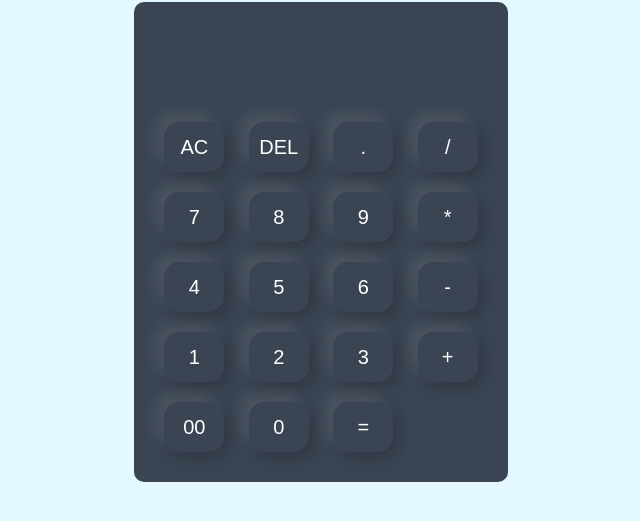
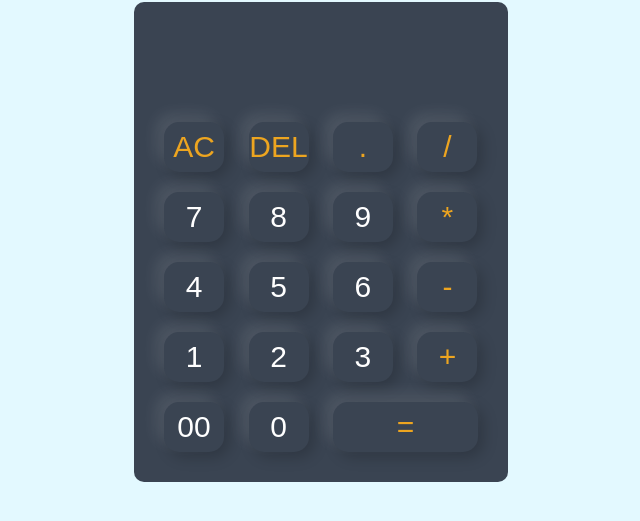
Before and after one commit to DIVYA-PAWAR-03/Calculator-web-app, a plain HTML site: page index.html in a window 1280 px wide. Shown: the part 157-678 px from the top of the page, without its empty margins (319-959 px from the left). Drawn offline with Linux system fonts and the light colour scheme.

Commit message:
minor changed

```diff
--- a/css/style.css
+++ b/css/style.css
@@ -2,6 +2,7 @@
      --primary-color:#3a4452;
      --background-color: #e3f9ff;
      --text-color: white;
+     --right-button: #eda520;
 }
 *,
 *::after,
@@ -45,7 +46,7 @@ font-size: 1.7rem;
     border-radius: 15px;
     box-shadow: -8px -8px 15px rgba(255,255,255, 0.1), 5px 5px 15px rgba(0, 0, 0, 0.2);
     background: transparent;
-    font-size: 20px;
+    font-size: 30px;
     color: var(--text-color);
     cursor: pointer;
     margin: 10px;
@@ -63,6 +64,9 @@ margin: 10px 0;
     box-shadow: none;
 }
 
-.form .operator{
-    color: orange;
+.calculator .form .operator{
+    color: var(--right-button);
 }
+.calculator .form .equal{
+    width: 145px;
+}
--- a/index.html
+++ b/index.html
@@ -16,33 +16,33 @@
                     <input type="text" name="display">
                 </div>
                 <div>
-                    <input type="button" value="AC" onclick="display.value =''" class="operator">
-                    <input type="button" value="DEL"onclick="display.value = display.value.toString().slice(0,-1) " class="operator">
+                    <input type="button" value="AC" class="operator" onclick="display.value =''" >
+                    <input type="button" value="DEL" class="operator" onclick="display.value = display.value.toString().slice(0,-1) " >
                     <input type="button" value="." onclick="display.value +='.'" class="operator">
-                    <input type="button" value="/" onclick="display.value +='/'" class="operator">
+                    <input type="button" value="/" class="operator" onclick="display.value +='/'" >
                 </div>
                 <div>
                     <input type="button" value="7" onclick="display.value +='7'">
                     <input type="button" value="8" onclick="display.value +='8'">
                     <input type="button" value="9" onclick="display.value +='9'">
-                    <input type="button" value="*" onclick="display.value +='*'" class="operator">
+                    <input type="button" value="*" class="operator" onclick="display.value +='*'" >
                 </div>
                 <div>
                     <input type="button" value="4" onclick="display.value +='4'">
                     <input type="button" value="5" onclick="display.value +='5'">
                     <input type="button" value="6" onclick="display.value +='6'">
-                    <input type="button" value="-" onclick="display.value +='-'" class="operator">
+                    <input type="button" value="-" class="operator" onclick="display.value +='-'" >
                 </div>
                 <div>
                     <input type="button" value="1" onclick="display.value +='1'">
                     <input type="button" value="2" onclick="display.value +='2'">
                     <input type="button" value="3" onclick="display.value +='3'">
-                    <input type="button" value="+" onclick="display.value +='+'" class="operator">
+                    <input type="button" value="+" class="operator" onclick="display.value +='+'" >
                 </div>
                 <div>
                     <input type="button" value="00" onclick="display.value +='00'">
                     <input type="button" value="0" onclick="display.value +='0'">
-                    <input type="button" value="=" onclick="display.value = eval(display.value)" class="operator">
+                    <input type="button" value="=" class="operator equal" onclick="display.value = eval(display.value)" >
                 </div>
 
             </form>
```
